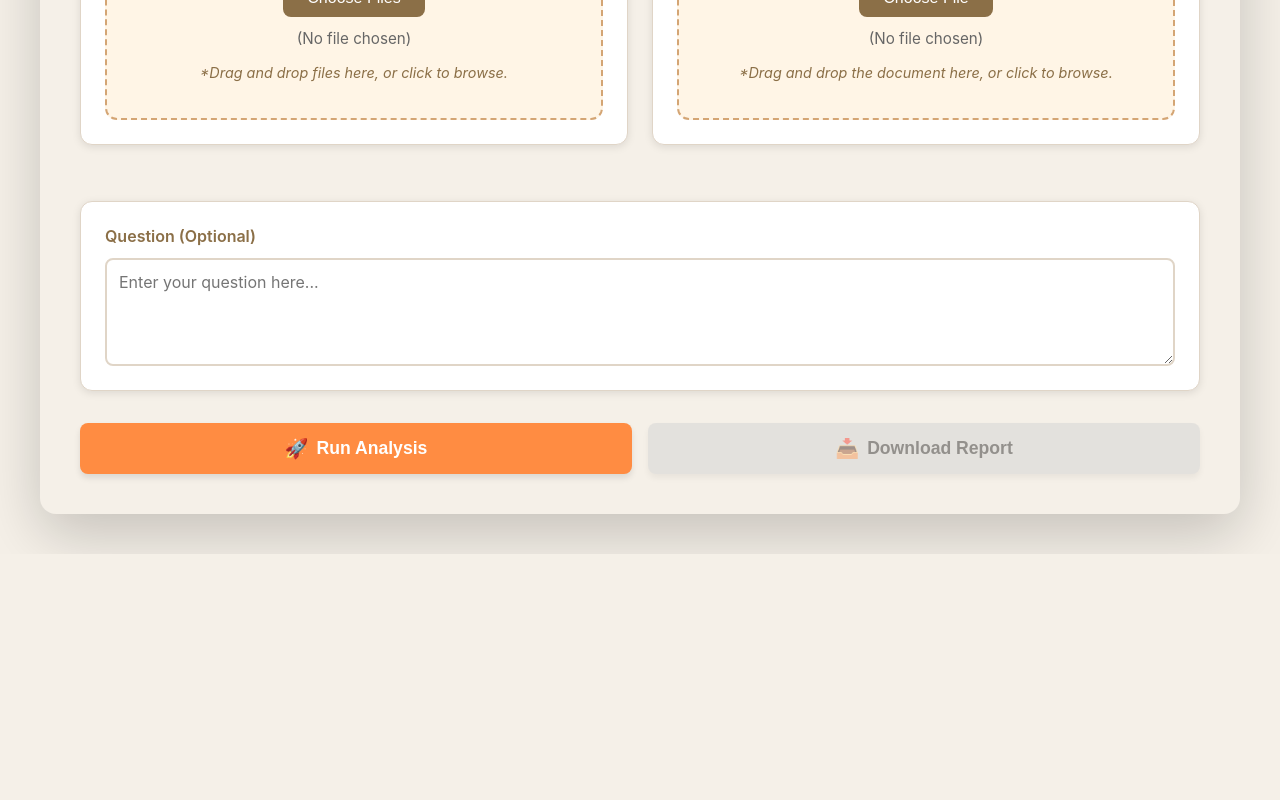
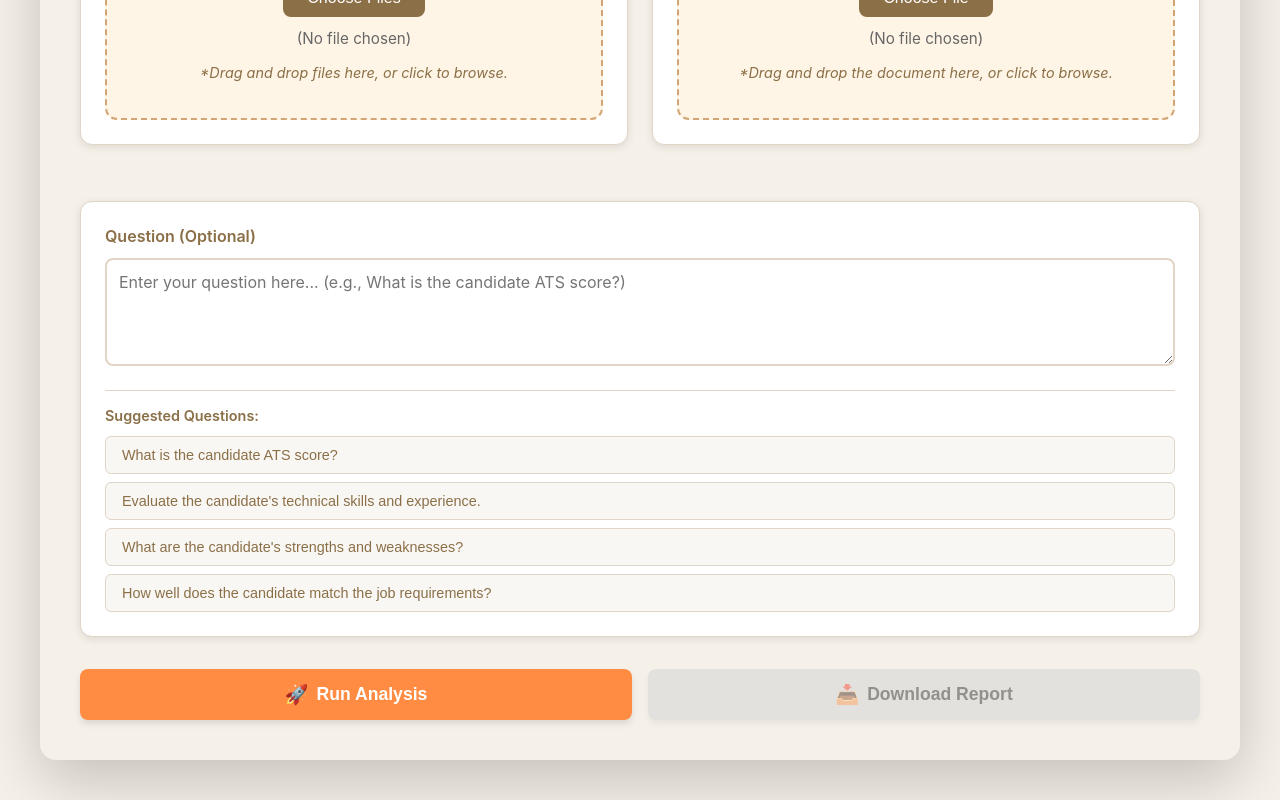
Before and after one commit to gvkssceo/airesumeagent, a React (Vite) app: page / in a window 1280 px wide. Shown: the part 625-1425 px from the top of the page. Before the commit the page ends 1179 px from the top, so only its background shows below. Built offline with nearby package versions, Linux system fonts and the light colour scheme.

Commit message:
3rd commit internal server error

```diff
--- a/src/components/ResumeUploader.css
+++ b/src/components/ResumeUploader.css
@@ -185,6 +185,43 @@
 .textarea-input:focus {
   outline: none;
   border-color: #8b6f47;
+}
+
+.question-suggestions {
+  margin-top: 16px;
+  padding-top: 16px;
+  border-top: 1px solid #e0d5c7;
+}
+
+.suggestions-label {
+  font-size: 0.9rem;
+  font-weight: 600;
+  color: #8b6f47;
+  margin-bottom: 12px;
+}
+
+.suggestions-list {
+  display: flex;
+  flex-direction: column;
+  gap: 8px;
+}
+
+.suggestion-button {
+  padding: 10px 16px;
+  background: #f9f7f4;
+  color: #8b6f47;
+  border: 1px solid #e0d5c7;
+  border-radius: 6px;
+  font-size: 0.9rem;
+  text-align: left;
+  cursor: pointer;
+  transition: all 0.3s ease;
+}
+
+.suggestion-button:hover {
+  background: #fff5e6;
+  border-color: #8b6f47;
+  transform: translateX(4px);
 }
 
 .resumes-list {
--- a/src/components/ResumeUploader.jsx
+++ b/src/components/ResumeUploader.jsx
@@ -212,7 +212,20 @@ const ResumeUploader = () => {
         throw new Error(errorMessage)
       }
 
-      const data = await webhookResponse.json()
+      // Try to parse response as JSON
+      let data
+      try {
+        const responseText = await webhookResponse.text()
+        try {
+          data = JSON.parse(responseText)
+        } catch (e) {
+          // If response is not JSON, wrap it
+          data = { response: responseText }
+        }
+      } catch (e) {
+        throw new Error('Failed to parse response from server')
+      }
+
       setResponse(data)
       alert('Uploaded. Processing...')
     } catch (err) {
@@ -484,10 +497,43 @@ const ResumeUploader = () => {
             id="question-input"
             value={question}
             onChange={handleQuestionChange}
-            placeholder="Enter your question here..."
+            placeholder="Enter your question here... (e.g., What is the candidate ATS score?)"
             className="textarea-input"
             rows="4"
           />
+          <div className="question-suggestions">
+            <div className="suggestions-label">Suggested Questions:</div>
+            <div className="suggestions-list">
+              <button
+                type="button"
+                onClick={() => setQuestion('What is the candidate ATS score?')}
+                className="suggestion-button"
+              >
+                What is the candidate ATS score?
+              </button>
+              <button
+                type="button"
+                onClick={() => setQuestion('Evaluate the candidate\'s technical skills and experience.')}
+                className="suggestion-button"
+              >
+                Evaluate the candidate's technical skills and experience.
+              </button>
+              <button
+                type="button"
+                onClick={() => setQuestion('What are the candidate\'s strengths and weaknesses?')}
+                className="suggestion-button"
+              >
+                What are the candidate's strengths and weaknesses?
+              </button>
+              <button
+                type="button"
+                onClick={() => setQuestion('How well does the candidate match the job requirements?')}
+                className="suggestion-button"
+              >
+                How well does the candidate match the job requirements?
+              </button>
+            </div>
+          </div>
         </div>
 
         {/* Error Message */}
```
Also changed, not shown: api/webhook.js (+53 -6 lines).
